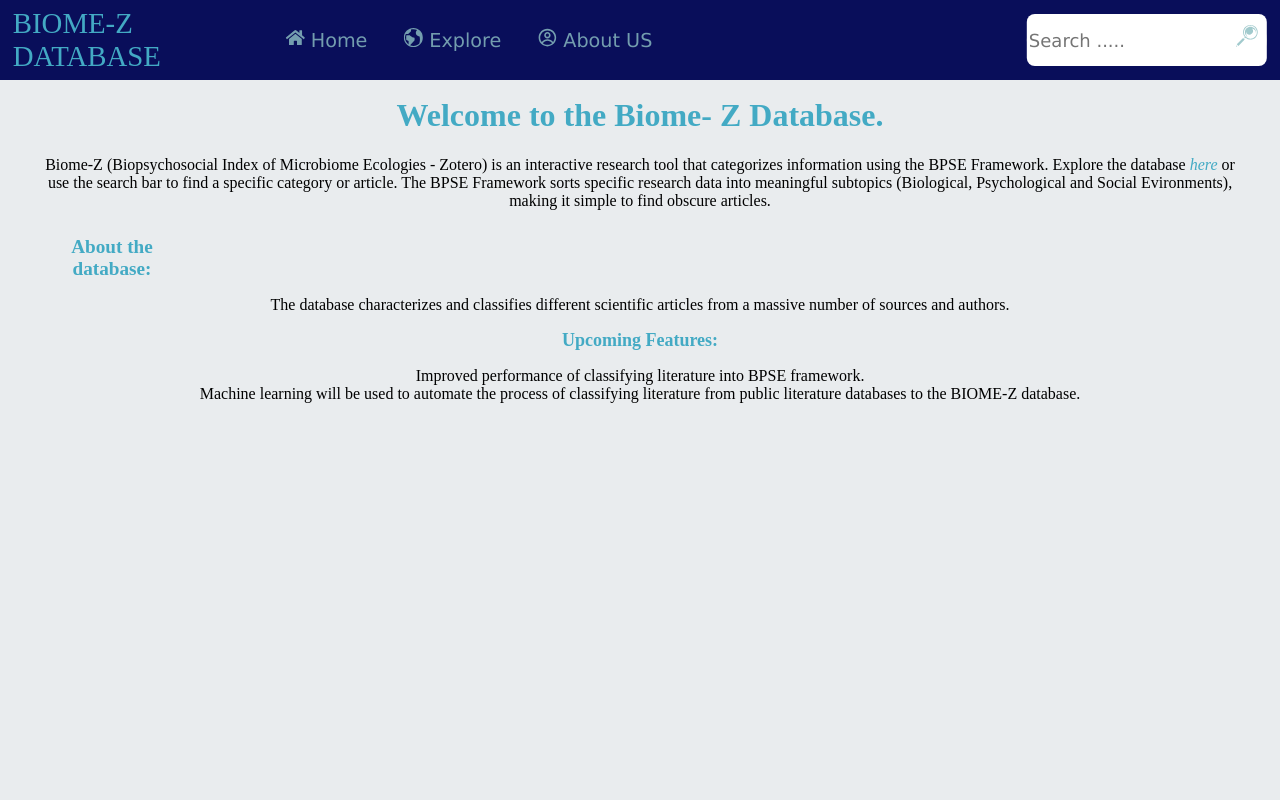
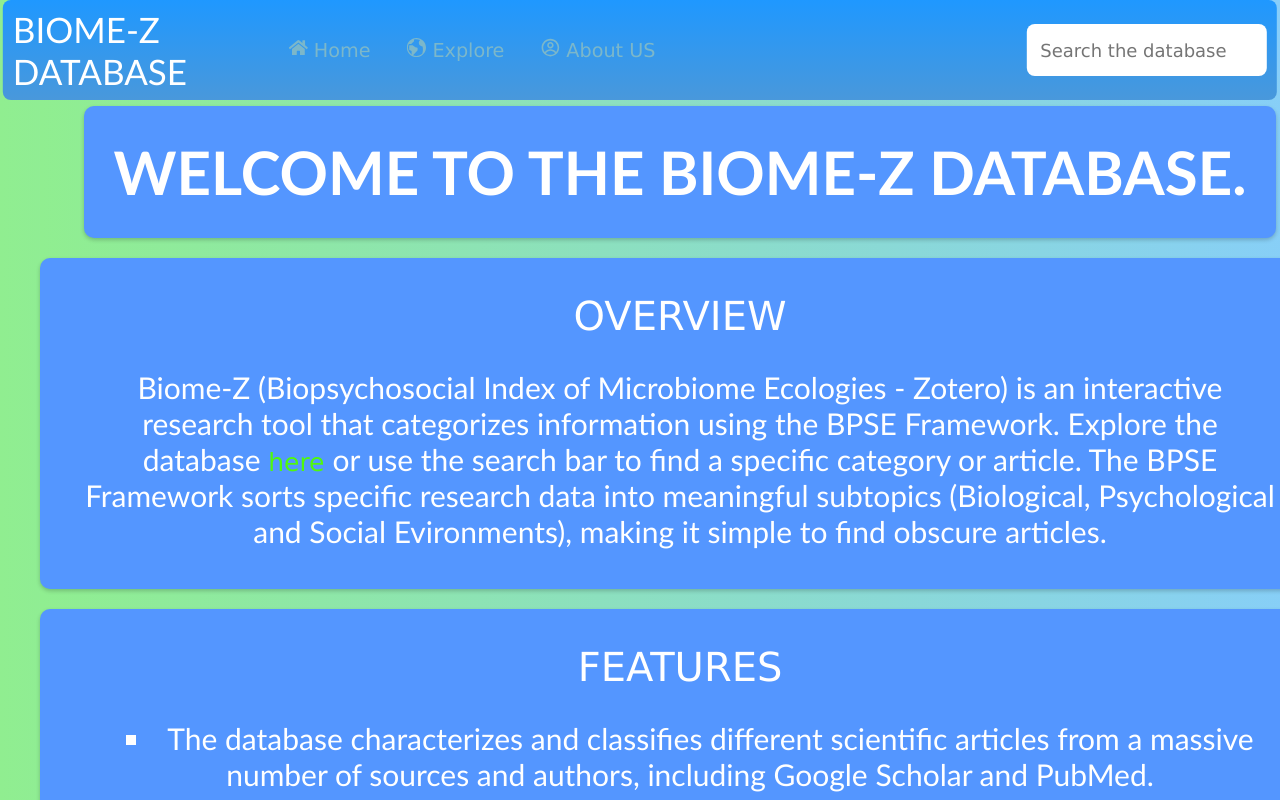
Before and after one commit to Salisbury-University/biomez-frontend, a React (Create React App) app in the folder biome-z-react/: page / in a window 1280 px wide. Shown: the top 800 px of the page. Built offline with nearby package versions, Linux system fonts and the light colour scheme.

Commit message:
Initial design overhaul (Home/Explore pages)

```diff
--- a/biome-z-react/src/App.css
+++ b/biome-z-react/src/App.css
@@ -1,14 +1,35 @@
-body{
-  background-color: rgba(218, 222, 226, 0.568);
+body {
+    background: linear-gradient(to right, #90ee90, #87cefa);
 }
 
 .container {
-  margin: 1rem;
-  text-align: center;
-
+    margin: 10px;
+    text-align: center;
+    width: 100%;
 }
 
 .divScroll {
   overflow:auto;
   height: 14in;
+  width: 100%;
 }
+
+/* width */
+::-webkit-scrollbar {
+    width: 10px;
+}
+
+/* Track */
+::-webkit-scrollbar-track {
+    background: #f1f1f1;
+}
+
+/* Handle */
+::-webkit-scrollbar-thumb {
+    background: #888;
+}
+
+    /* Handle on hover */
+    ::-webkit-scrollbar-thumb:hover {
+        background: #555;
+    }
--- a/biome-z-react/src/App.js
+++ b/biome-z-react/src/App.js
@@ -8,9 +8,7 @@ import Footer from "./Components/Footer";
 import { Route, Routes } from "react-router-dom"
 export default function App()
 {
-  // localhost:3000/
 
-  // TEST //
   return(
 
     <div  className="divScroll" >
--- a/biome-z-react/src/Components/Footer.js
+++ b/biome-z-react/src/Components/Footer.js
@@ -5,7 +5,7 @@ function Footer () {
     return (
 
         <footer className="foot">
-        <p className="foot-text"> © {new Date().getFullYear()} Salisbury University BioPsychoSocial Biome-z website  <br></br> <br></br><p className = "footer-titles"> Contacts <p className = "The-S.U-Github  " > </p> < a className = "Con-link-1" href = "https://github.com/nlautieri1" > Nick Lautieri-Github  </a> <br></br> <a className = "Con-link-2 " herf = "https://github.com/Ewhite9">Ethan White-Github </a> <br></br> <a className = "Con-link-3" herf = " https://github.com/sgnahouidavid1" >Samuel Gnahoui-David-Github </a> <br></br> <a className = "Con-link-4 " herf = "https://github.com/SBlaxberg1" > Rachamim Blaxberg-Github </a> </p></p>
+        <p className="foot-text"> © {new Date().getFullYear()} Salisbury University </p>
         </footer>
 
     );
--- a/biome-z-react/src/Components/Navbar.js
+++ b/biome-z-react/src/Components/Navbar.js
@@ -29,7 +29,7 @@ function Navbar () {
                 <Link className = "search" to = "Search" >
                     <form>
 
-                        <input type ="text" placeholder = "Search ....." />
+                        <input type ="text" placeholder = "  Search the database" />
                         <i className="Icon"><GiMagnifyingGlass/></i>
                     </form>
 
--- a/biome-z-react/src/Components/NavbarStyles.css
+++ b/biome-z-react/src/Components/NavbarStyles.css
@@ -3,13 +3,13 @@
     justify-content: space-between;
     align-items: center;
     font-size: 1.2rem;
-    background-color: #090e5a;
-    padding: 0 25px;
+    background: linear-gradient(to bottom, #1f98ff, #4998db);
+    padding: 10px;
     width: 98%;
     height: 80px;
     border-radius: 8px;
     border-color: black;
-    position:absolute;
+    position: absolute;
     left: 50%;
     transform: translate(-50%);
 }
@@ -17,8 +17,10 @@
 
 .title1 {
     font-style: Bold;
-    font-family: 'Times New Roman', Times, serif;
-    font-weight: 100;
+    font-family: 'Trebuchet MS', 'Lucida Sans Unicode', 'Lucida Grande', 'Lucida Sans', Arial, sans-serif;
+    font-weight: 10;
+    font-size: 35px;
+    color: white;
 }
 
 .nav-menu{
@@ -35,11 +37,11 @@
 a {
     font-family: Verdana, Geneva, Tahoma, sans-serif;
     text-decoration: none;
-    color: rgba(4, 4, 10, 0.692);
+    color: white;
+}
 
-}
 .home:hover {
-    background: rgb(240, 236, 236);
+    color: white;
     transition: all 0.2s ease-in-out;
     border-radius: 6px;
     padding-right: 30px;
@@ -48,7 +50,7 @@ a {
     padding-bottom: 20px;
 }
 .explore:hover {
-    background: rgb(240, 236, 236);
+    color: white;
     transition: all 0.2s ease-in-out;
     border-radius: 6px;
     padding-right: 30px;
@@ -58,7 +60,7 @@ a {
 }
 
 .aboutus:hover {
-    background: rgb(240, 236, 236);
+    color: white;
     transition: all 0.2s ease-in-out;
     border-radius: 6px;
     padding-right: 30px;
@@ -73,17 +75,12 @@ input {
     font-size: large;
     font-family:Verdana, Geneva, Tahoma, sans-serif;
     border:none;
-
 }
 
 .search {
     display: flex;
     justify-content: space-between;
-
 }
-
-
-
 
 .home {
     padding-right: 20pt;
@@ -105,11 +102,11 @@ input {
 
 
 .Icon {
-    font-size:x-large;
-    color:rgba(140, 190, 194, 0.815);
-    position:absolute;
+    font-size: x-large;
+    color: white;
+    position: absolute;
     right: 8px;
-    top:10px
+    top: 10px
 }
 
 form {
--- a/biome-z-react/src/Components/VennDiagram.js
+++ b/biome-z-react/src/Components/VennDiagram.js
@@ -57,10 +57,10 @@ export default class VennDiagram extends Component {
   render() {
     let vennOptions = {
       title: {
-        text: 'biopsychosocial (BPS) model',
+        text: 'EXPLORE',
       },
       chart: {
-        backgroundColor: '#fff',
+          backgroundColor: '#5496ff',
         borderWidth: 2,
         borderColor: '#fff',
         borderRadius: 20,
--- a/biome-z-react/src/pages/Home.css
+++ b/biome-z-react/src/pages/Home.css
@@ -1,34 +1,69 @@
 
-.link {
-    list-style: none;
-    color: rgb(67, 170, 196);
-    font-style: italic;
-    font-family: 'Times New Roman', Times, serif;
+.home-page {
+    background: linear-gradient(to right, #90ee90, #87cefa);
+    display: flex;
+    flex-direction: column;
+    align-items: center;
+    width: 100%;
 }
 
-p {
-    font-family: 'Times New Roman', Times, serif;
-    font-size: medium;
+.header {
+    background-color: #5496ff;
+    color: #ffff;
+    padding: 30px;
+    box-shadow: 0px 2px 4px rgba(0, 0, 0, 0.2);
+    margin-top: 30px;
+    border-radius: 10px;
 }
 
-.Title {
-    font-family: 'Times New Roman', Times, serif;
-    color: rgb(67, 170, 196);
-}
-.text {
-    padding-bottom: 250pt;
-}
-.Web-attributes {
-    padding-right: 11in;
-    padding-top: 10pt;
-    font-size: larger;
-    font-weight: 600;
-    color: rgb(67, 170, 196);
+.header-title {
+    margin: 0;
+    font-size: 60px;
+    color: #ffffff;
+    font-family: 'Gill Sans', 'Gill Sans MT', Calibri, 'Trebuchet MS', sans-serif
 }
 
+.main {
+    background-color: #5496ff;
+    padding: 10px;
+    box-shadow: 0px 2px 4px rgba(0, 0, 0, 0.2);
+    border-radius: 10px;
+    margin-top: 20px;
+    max-width: 1300px;
+    width: auto;
+}
 
+.large-text {
+    font-size: 40px;
+    text-align: center;
+    color: #ffffff;
+    font-family: 'Lucida Sans', 'Lucida Sans Regular', 'Lucida Grande', 'Lucida Sans Unicode', Geneva, Verdana, sans-serif;
+    margin-top: 25px;
+    margin-bottom: 5px;
+}
 
-.Up-F {
-    color: rgb(67, 170, 196);
-    font-size:large;
+.small-text {
+    font-size: 30px;
+    text-align: center;
+    color: #ffffff;
+    padding-left: 30px;
+    padding-right: 30px;
+    font-family: 'Trebuchet MS', 'Lucida Sans Unicode', 'Lucida Grande', 'Lucida Sans', Arial, sans-serif;
 }
+
+.link-text {
+    font-size: 25px;
+    text-align: center;
+    color: #50f80d;
+}
+
+ul {
+    list-style-type: square;
+    list-style-position: inside;
+    padding-left: 20px;
+    margin: 0;
+}
+
+li {
+    margin-bottom: 10px;
+}
--- a/biome-z-react/src/pages/Home.js
+++ b/biome-z-react/src/pages/Home.js
@@ -1,23 +1,29 @@
 import "./Home.css";
 import React from "react";
 function HomePage() {
-    return <div className = "Home-page">
-
-        <div classname = "containers ">
-           < div className="text">
-                <h1 className = "Title">Welcome to the Biome- Z Database.</h1>
-                <p > Biome-Z (Biopsychosocial Index of Microbiome Ecologies - Zotero) is an interactive research tool that categorizes information using the BPSE Framework.
-                    Explore the database <a className = "link" href = "/Explore"> here </a> or use the search bar to find a specific category or article. The BPSE Framework sorts specific research data into meaningful subtopics (Biological, Psychological and Social Evironments), making it simple to find obscure articles.
-                    <br></br> <h1 className="Web-attributes"> About the database: </h1> <p className = "attributes"> The database characterizes and classifies different scientific articles from a massive number of sources and authors. </p>
+    return (
+        <div className="home-page">
+            <header className="header">
+                <h1 className="header-title">WELCOME TO THE BIOME-Z DATABASE.</h1>
+            </header>
+            <main className="main">
+                <p className="large-text"> OVERVIEW </p>
+                <p className="small-text"> Biome-Z (Biopsychosocial Index of Microbiome Ecologies - Zotero) is an interactive research tool that categorizes information using the BPSE Framework.
+                Explore the database <a className="link-text" href="/Explore"> here </a> or use the search bar to find a specific category or article. The BPSE Framework sorts specific research data into meaningful subtopics (Biological, Psychological and Social Evironments), making it simple to find obscure articles.
+                 </p>
+            </main>
+            <main className="main">
+                <p className="large-text"> FEATURES </p>
+                <p className="small-text">
+                <ul>
+                    <li> The database characterizes and classifies different scientific articles from a massive number of sources and authors, including Google Scholar and PubMed. </li>
+                    <li> Precise search tags allow for simple, quick queries - saving time and resources for the important research. </li>
+                    <li> Machine learning algorithms automatically and seamlessly categorize new data into the database. </li>
+                    </ul>
                 </p>
-                <h1 className="Up-F">Upcoming Features: </h1>
-                <text>
-                    <p>Improved performance of classifying literature into BPSE framework. <br></br> Machine learning will be used to automate the process of classifying literature from public literature databases to the BIOME-Z database.</p>
-                </text>
-            </div>
+            </main>
         </div>
-    </div>
-
+    );
 }
 
 export default HomePage
```
